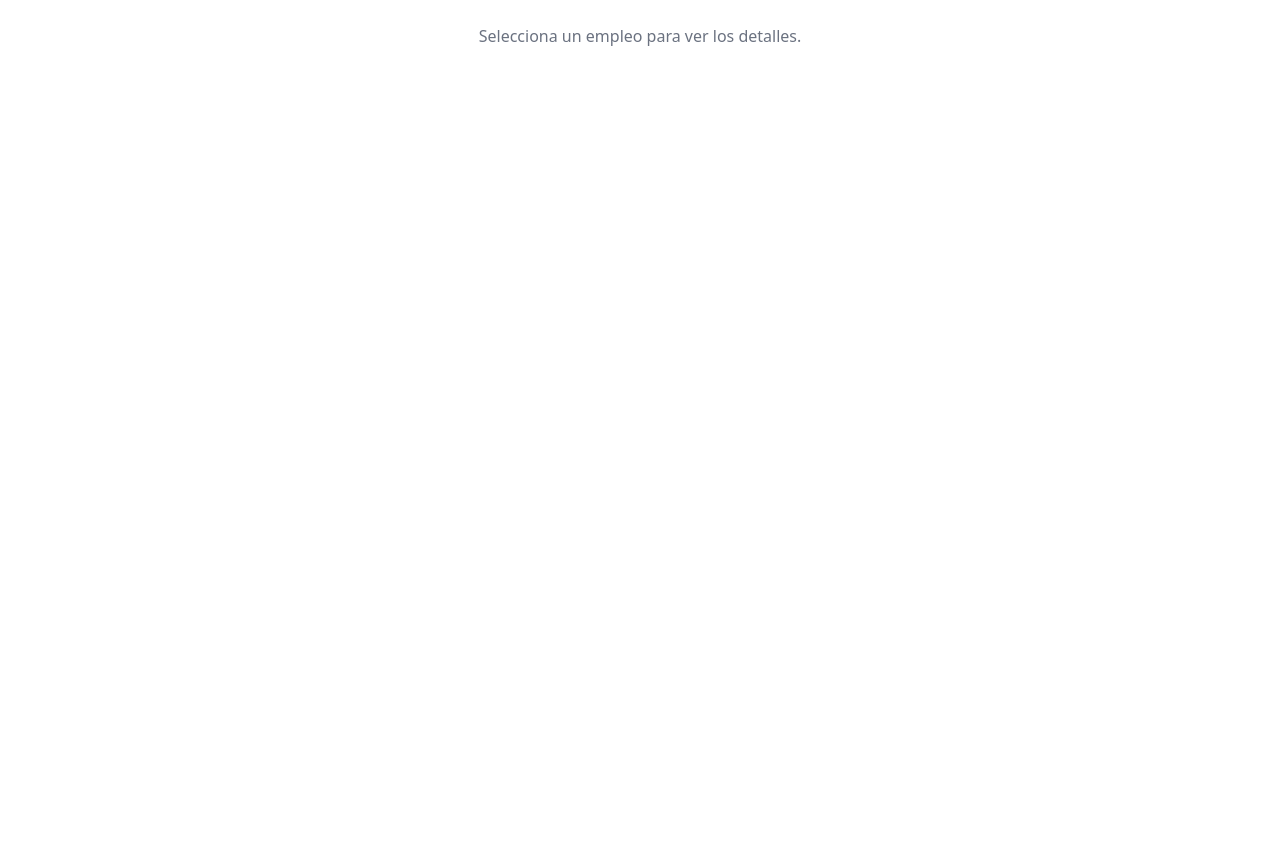
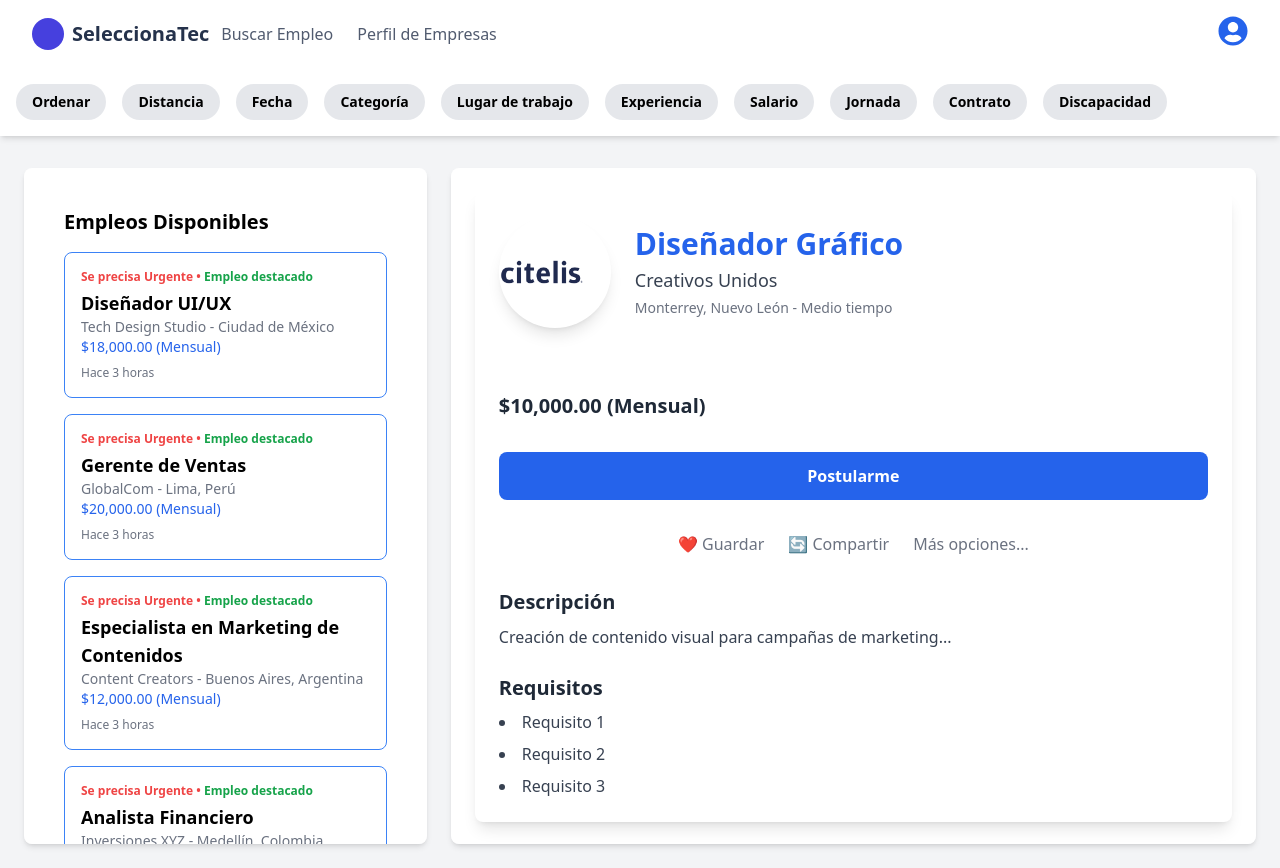
Before and after one commit to DavidG2115/SelecTec, a React (Vite) app: page /job/1 in a window 1280 px wide. Before the commit the page ends 800 px from the top, so only its background shows below. Built offline with nearby package versions, Linux system fonts and the light colour scheme.

Commit message:
Arreglo de trabajo seleccionado en home

```diff
--- /dev/null
+++ b/src/components/ChatWidget.jsx
@@ -0,0 +1,67 @@
+// ChatWidget.jsx
+import { useState } from "react";
+import { FaComments, FaTimes } from "react-icons/fa";
+
+const ChatWidget = () => {
+    const [isOpen, setIsOpen] = useState(false);
+    const [messages, setMessages] = useState([]);
+    const [input, setInput] = useState("");
+
+    const toggleChat = () => setIsOpen(!isOpen);
+
+    const handleSendMessage = () => {
+        if (input.trim()) {
+            const newMessage = { text: input, sender: "user" };
+            setMessages([...messages, newMessage]);
+            setInput("");
+            // Aquí podrías llamar a la API para enviar el mensaje al servidor
+        }
+    };
+
+    return (
+        <div className="fixed bottom-4 right-4 z-50">
+            {/* Botón de abrir/cerrar chat */}
+            <button
+                onClick={toggleChat}
+                className="bg-blue-600 text-white p-3 rounded-full shadow-lg hover:bg-blue-700 transition"
+            >
+                {isOpen ? <FaTimes /> : <FaComments />}
+            </button>
+
+            {/* Ventana de chat */}
+            {isOpen && (
+                <div className="w-80 h-96 bg-white border shadow-lg rounded-lg overflow-hidden mt-2">
+                    <div className="bg-blue-600 text-white p-4 flex items-center justify-between">
+                        <h2 className="font-bold">Chat Soporte</h2>
+                        <button onClick={toggleChat} className="text-white">
+                            <FaTimes />
+                        </button>
+                    </div>
+                    <div className="p-4 flex flex-col space-y-4 overflow-y-auto h-[70%]">
+                        {messages.map((msg, index) => (
+                            <div key={index} className={`text-sm ${msg.sender === "user" ? "text-right" : "text-left"}`}>
+                                <p className="px-4 py-2 rounded-lg inline-block shadow-sm bg-blue-100">
+                                    {msg.text}
+                                </p>
+                            </div>
+                        ))}
+                    </div>
+                    <div className="p-2 border-t flex items-center">
+                        <input
+                            type="text"
+                            className="flex-1 border border-gray-300 rounded-lg p-2 outline-none"
+                            value={input}
+                            onChange={(e) => setInput(e.target.value)}
+                            placeholder="Escribe un mensaje..."
+                        />
+                        <button onClick={handleSendMessage} className="bg-blue-600 text-white px-3 py-2 ml-2 rounded-lg">
+                            Enviar
+                        </button>
+                    </div>
+                </div>
+            )}
+        </div>
+    );
+};
+
+export default ChatWidget;
--- a/src/components/FeaturedJobs.jsx
+++ b/src/components/FeaturedJobs.jsx
@@ -5,9 +5,11 @@ function FeaturedJobs() {
   const navigate = useNavigate();
 
   const jobs = [
-    { id: 1, title: "Desarrollador Backend", company: "InnovaSoft", location: "Ciudad de México", type: "Medio tiempo", salary: "$18,000.00 (Mensual)", category: "Desarrollo", description: "Desarrollo de APIs y lógica de backend para aplicaciones web...", logo: "/amazon_logo.png", highlighted: true },
-    { id: 2, title: "Desarrollador Frontend", company: "StartUp Tech", location: "Remoto", type: "Tiempo completo", salary: "$22,000.00 (Mensual)", category: "Desarrollo", description: "Desarrollo de interfaces de usuario modernas y responsivas...", logo: "/cis_logo.png", highlighted: false },
-    // Añade más trabajos aquí...
+    { id: 1, title: "Diseñador Gráfico", company: "Creativos Unidos", location: "Monterrey, Nuevo León", type: "Medio tiempo", salary: "$10,000.00 (Mensual)", category: "Diseño", description: "Creación de contenido visual para campañas de marketing...", logo: "/citelis_logo.png", highlighted: false },
+    { id: 2, title: "Diseñador UI/UX", company: "Tech Design Studio", location: "Ciudad de México", type: "Remoto", salary: "$18,000.00 (Mensual)", category: "Diseño", description: "Desarrollar interfaces de usuario atractivas y funcionales...",logo: "/cis_logo.png", highlighted: true },
+    { id: 4, title: "Gerente de Ventas", company: "GlobalCom", location: "Lima, Perú", type: "Tiempo completo", salary: "$20,000.00 (Mensual)", category: "Ventas", description: "Liderar el equipo de ventas para alcanzar los objetivos comerciales...", logo: "/cis_logo.png", highlighted: true },
+    // Categoría: Recursos Humanos
+    { id: 15, title: "Especialista en Reclutamiento", company: "HR Solutions", location: "Bogotá", type: "Presencial", salary: "$16,000.00 (Mensual)", category: "Recursos humanos", description: "Gestión y selección de talento para distintas áreas...", highlighted: true },
   ];
 
   const handleJobClick = (id) => {
--- a/src/components/JobListing.jsx
+++ b/src/components/JobListing.jsx
@@ -6,7 +6,7 @@ import JobDetails from './JobDetails';
 import Header from './Header';
 
 function JobListings() {
-  const { category } = useParams();
+  const { category, id } = useParams();
   const [jobListings, setJobListings] = useState([]);
   const [loading, setLoading] = useState(true);
   const [selectedJob, setSelectedJob] = useState(null);
@@ -55,12 +55,20 @@ function JobListings() {
         { id: 16, title: "Gerente de Recursos Humanos", company: "Empresa Multinacional", location: "Ciudad de México", type: "Tiempo completo", salary: "$25,000.00 (Mensual)", category: "Recursos humanos", description: "Gestión y desarrollo de talento para la organización...", highlighted: false }
       ];
 
+      const sortedJobs = [
+        ...simulatedJobs.filter(job => job.highlighted), // Trabajos destacados
+        ...simulatedJobs.filter(job => !job.highlighted) // Otros trabajos
+      ];
 
+      setJobListings(sortedJobs);
 
-      setJobListings(simulatedJobs);
+      // Filtra para obtener el trabajo seleccionado si `id` está presente en los parámetros
+      const job = simulatedJobs.find((job) => job.id === parseInt(id));
+      setSelectedJob(job || null);
+
       setLoading(false);
     }, 1000);
-  }, []);
+  }, [id]);
 
   const filteredJobs = category
     ? jobListings.filter(job => job.category.toLowerCase() === category.toLowerCase())
--- a/src/components/JobsCategories.jsx
+++ b/src/components/JobsCategories.jsx
@@ -19,7 +19,7 @@ function JobsCategories() {
 
   const handleCategoryClick = (category) => {
     const categorySlug = category.toLowerCase().replace(/\s+/g, '-');
-    navigate(`/jobs/${categorySlug}`);
+    navigate(`/jobs/category/${categorySlug}`);
   };
   const handleAllJobsClick = () => {
     navigate('/jobs'); // Redirige a la ruta de "Todos los trabajos"
--- a/src/pages/Home/Home.jsx
+++ b/src/pages/Home/Home.jsx
@@ -52,7 +52,7 @@ export default function Home() {
                 </div>
 
                 {/* Imagen visible solo en pantallas medianas y más grandes */}
-                <div className="relative w-full md:w-1/2 h-full flex justify-center items-start hidden md:block">
+                <div className="relative w-full md:w-1/2 h-full flex justify-center items-start md:block">
                     <img
                         src="/imgHome.png"
                         alt="Banner"
@@ -62,21 +62,16 @@ export default function Home() {
             </div>
         </div>
 
-        <div>
-            <Logos />
-        </div>
+        <Logos />
 
         <Categories />
 
-        <div>
-            <FeaturedJobs />
-        </div>
-        <div>
-            <LatestJobs />
-        </div>
-        <div>
-            <Footer />
-        </div>
+        <FeaturedJobs />
+
+        <LatestJobs />
+
+        <Footer />
+
     </>
   );
 }
--- a/src/routes.jsx
+++ b/src/routes.jsx
@@ -11,7 +11,6 @@ import ProfilePage from './pages/Student/ProfilePage.jsx';
 import CompanyProfilePage from './pages/Company/CompanyProfilePage.jsx';
 import EditCompanyProfilePage from './pages/Company/EditCompanyProfilePage.jsx';
 import JobListings from './components/JobListing';
-import JobDetails from './components/JobDetails';
 import AllJobs from './components/AllJobs';
 
 function AppRoutes() {
@@ -33,9 +32,9 @@ function AppRoutes() {
                 <Route path="/company/profile/edit" element={<EditCompanyProfilePage />} />
 
                 {/* Rutas de Empleos */}
-                <Route path="/jobs/:category" element={<JobListings />} />
+                <Route path="/jobs/category/:category" element={<JobListings />} />
                 <Route path="/jobs" element={<AllJobs />} />
-                <Route path="/job/:id" element={<JobDetails />} />
+                <Route path="/job/:id" element={<JobListings />} />
             </Routes>
         </Router>
     );
```
